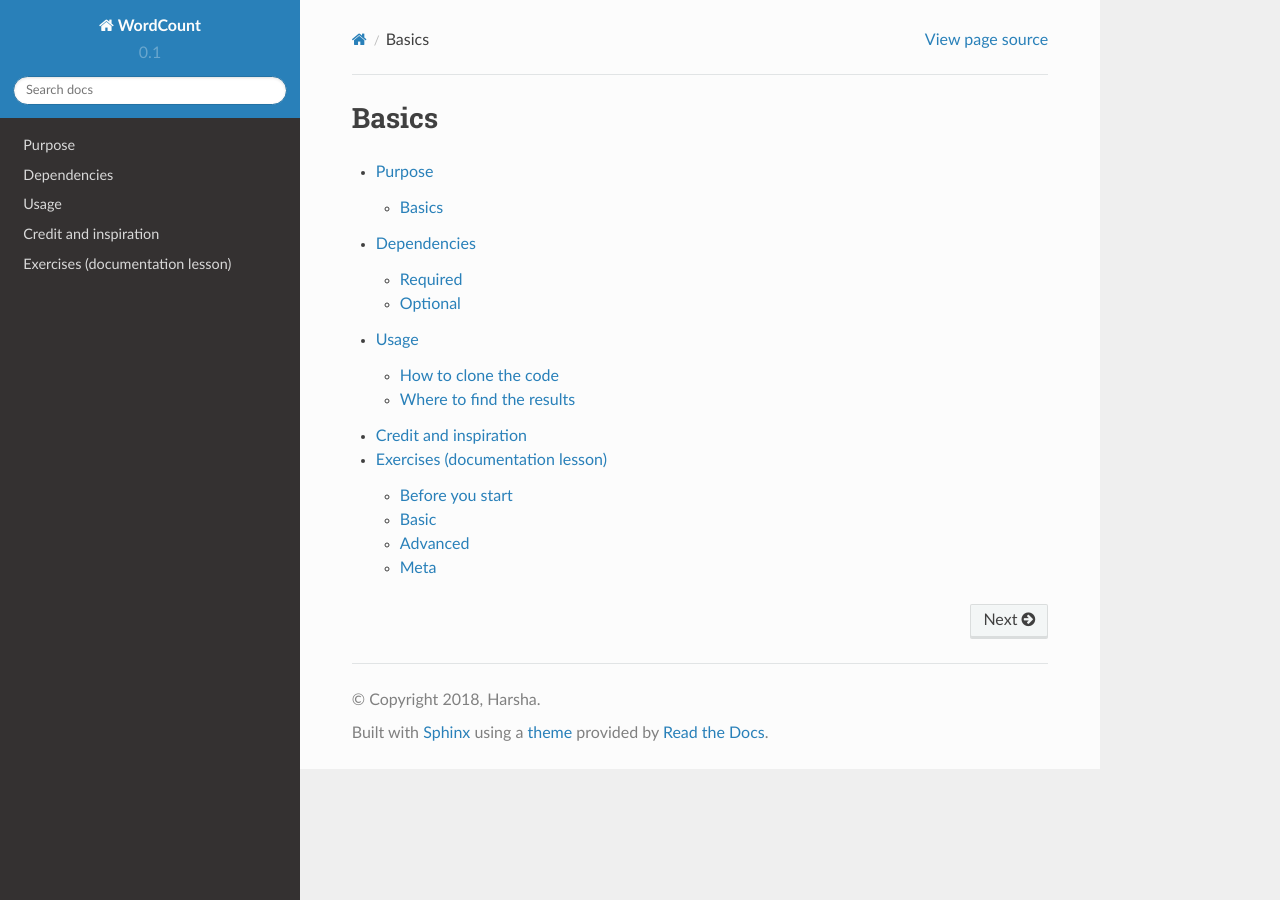
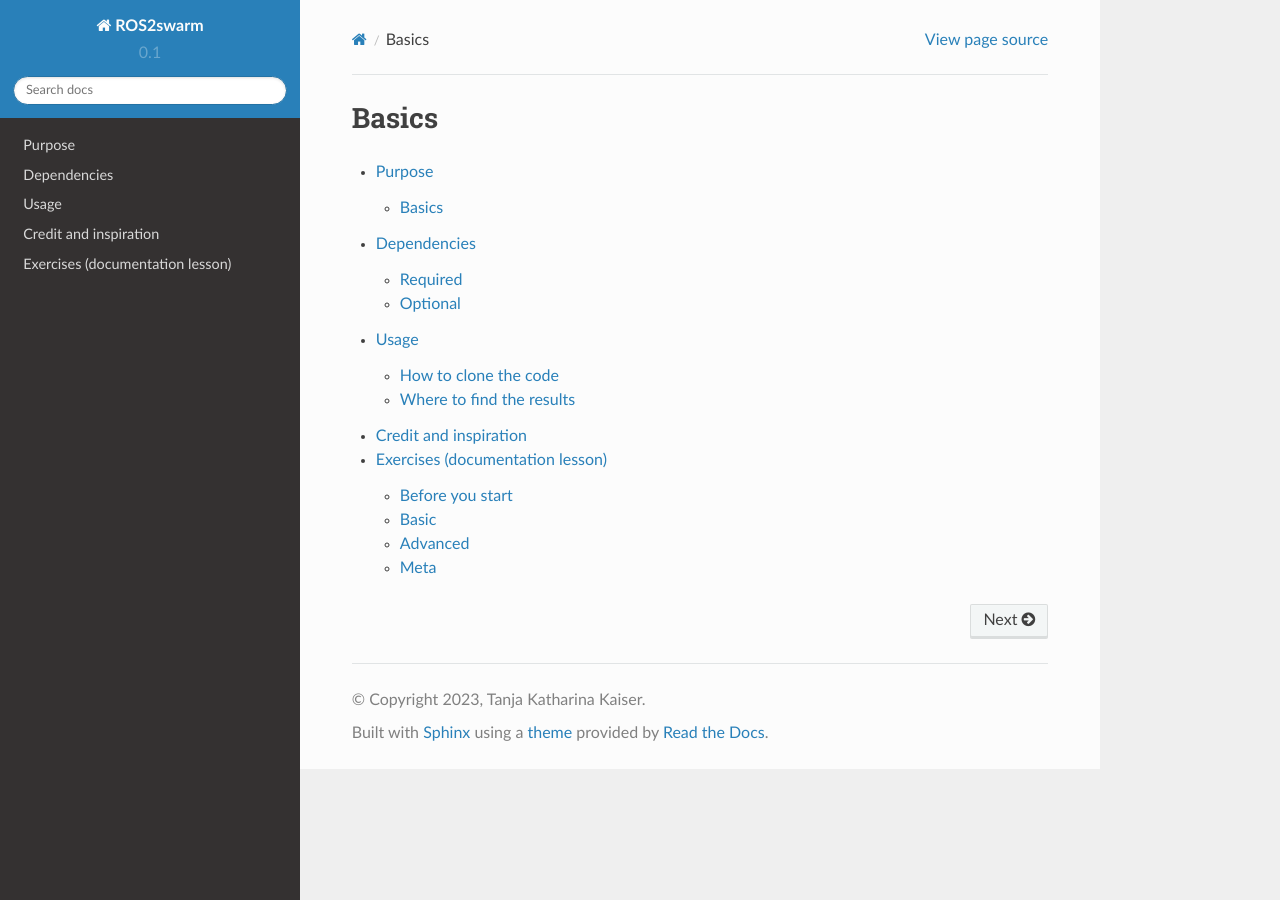
Before and after one commit to ROS2swarm/ROS2swarm_documentation, a Sphinx documentation site: the page built from doc/index.rst, in a window 1280 px wide. Built offline with Sphinx 7.4.7 and the Read the Docs theme 2.0.0, drawn with Linux system fonts in a browser that asks for light colours.

Commit message:
updated conf.py

```diff
--- a/doc/conf.py
+++ b/doc/conf.py
@@ -46,9 +46,9 @@ source_suffix = '.rst'
 master_doc = 'index'
 
 # General information about the project.
-project = 'WordCount'
-copyright = '2018, Harsha'
-author = 'Harsha'
+project = 'ROS2swarm'
+copyright = '2023, Tanja Katharina Kaiser'
+author = 'Tanja Katharina Kaiser'
 
 # The version info for the project you're documenting, acts as replacement for
 # |version| and |release|, also used in various other places throughout the
@@ -112,7 +112,7 @@ html_sidebars = {
 # -- Options for HTMLHelp output ------------------------------------------
 
 # Output file base name for HTML help builder.
-htmlhelp_basename = 'WordCountdoc'
+htmlhelp_basename = 'ROS2swarm'
 
 
 # -- Options for LaTeX output ---------------------------------------------
@@ -139,8 +139,8 @@ latex_elements = {
 # (source start file, target name, title,
 #  author, documentclass [howto, manual, or own class]).
 latex_documents = [
-    (master_doc, 'WordCount.tex', 'WordCount Documentation',
-     'Harsha', 'manual'),
+    (master_doc, 'ROS2swarm.tex', 'ROS2swarm Documentation',
+     'Kaiser', 'manual'),
 ]
 
 
@@ -149,7 +149,7 @@ latex_documents = [
 # One entry per manual page. List of tuples
 # (source start file, name, description, authors, manual section).
 man_pages = [
-    (master_doc, 'wordcount', 'WordCount Documentation',
+    (master_doc, 'ROS2swarm', 'ROS2swarm Documentation',
      [author], 1)
 ]
 
@@ -160,7 +160,7 @@ man_pages = [
 # (source start file, target name, title, author,
 #  dir menu entry, description, category)
 texinfo_documents = [
-    (master_doc, 'WordCount', 'WordCount Documentation',
-     author, 'WordCount', 'One line description of project.',
-     'Miscellaneous'),
+    (master_doc, 'ROS2swarm', 'ROS2swarm Documentation',
+     author, 'ROS2swarm', 'A ROS 2 Package for Swarm Robotics.',
+     ''),
 ]
```
